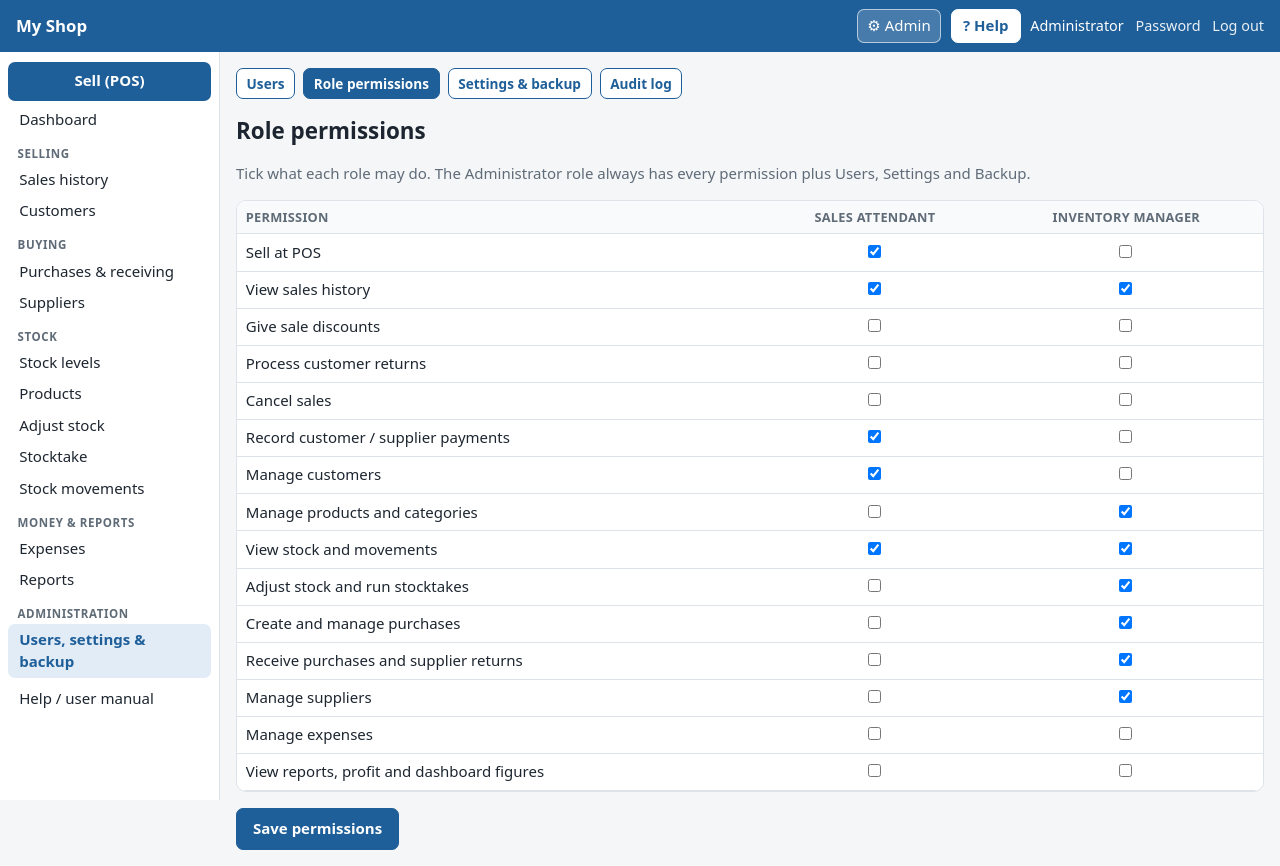
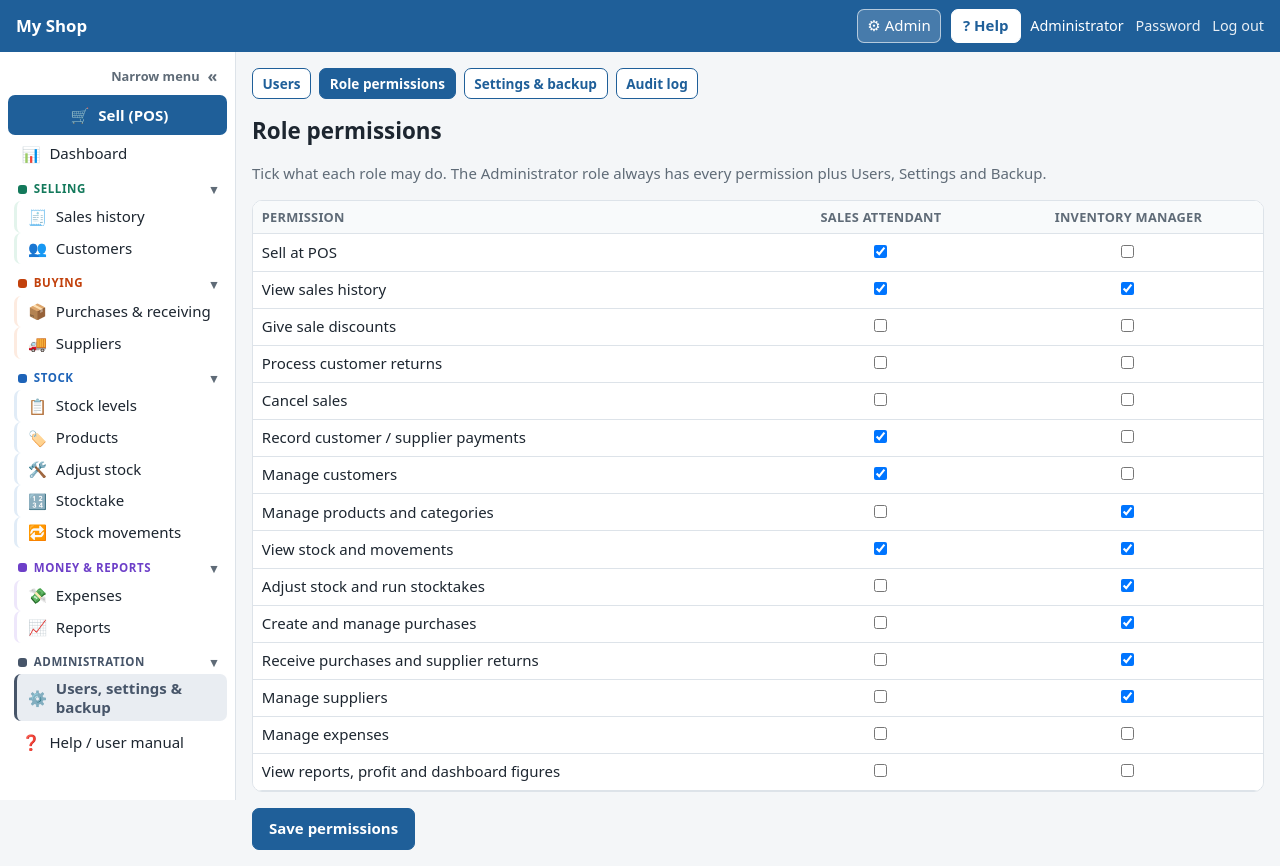
Before and after one commit to AGSoftwareplc/AG_Inventory, a Flask app: page /admin/roles in a window 1280 px wide. Run offline with Flask 3, Linux system fonts and the light colour scheme; the visitor is signed in with stand-in values (Sample User, id 1); data comes from the database, SQL or seed files in the repository; data that the repository does not hold is empty.

Commit message:
Side menu: a colour per group, groups fold open/shut, narrow icon-only mode (remembered)
Co-Authored-By: Claude Opus 5.5 <noreply@anthropic.com>
Claude-Session: https://claude.ai/code/session_01Ek6kpJQuwSLBn5v61bcWqG

```diff
--- a/static/style.css
+++ b/static/style.css
@@ -25,18 +25,45 @@ h2 { font-size: 1.1rem; margin: 1.2rem 0 .6rem; }
 .helpbtn { background: #fff; color: var(--brand); border-color: #fff; padding: .3rem .7rem; }
 .helpbtn:hover { background: #e8f0f8; }
 .burger { display: none; color: #fff; font-size: 1.5rem; cursor: pointer; padding: 0 .3rem; }
-body.app { display: grid; grid-template-columns: 220px minmax(0, 1fr); grid-template-rows: 52px 1fr; min-height: 100vh; }
+body.app { display: grid; grid-template-columns: 236px minmax(0, 1fr); grid-template-rows: 52px 1fr; min-height: 100vh; }
 body.app .top { grid-column: 1 / -1; }
 .side { background: #fff; border-right: 1px solid var(--line); padding: .6rem .5rem 2rem; position: sticky; top: 52px;
   height: calc(100vh - 52px); overflow-y: auto; }
-.side .group { margin-bottom: .35rem; }
-.side .gtitle { font-size: .72rem; font-weight: 700; text-transform: uppercase; letter-spacing: .05em; color: var(--muted);
-  padding: .3rem .6rem .1rem; }
-.side a { display: block; padding: .3rem .7rem; border-radius: 7px; color: var(--text); font-size: .94rem; }
-.side a:hover { background: #eef3f8; text-decoration: none; }
-.side a.on { background: #e1ecf7; color: var(--brand); font-weight: 600; }
-.side a.sell { background: var(--brand); color: #fff; font-weight: 700; text-align: center; padding: .55rem; margin-bottom: .2rem; }
+.side .group { margin-bottom: .3rem; --gc: var(--brand); --gbg: #e1ecf7; }
+/* one colour per menu group, so each area is easy to recognise */
+.side .g-selling { --gc: #13795b; --gbg: #e3f4ec; } .side .g-buying { --gc: #c2410c; --gbg: #fdebe0; }
+.side .g-stock { --gc: #1d63b8; --gbg: #e1ecf7; } .side .g-money { --gc: #6d3fc8; --gbg: #eee7fb; }
+.side .g-admin { --gc: #475569; --gbg: #e9edf2; } .side .g-main, .side .g-help { --gc: var(--brand); --gbg: #e1ecf7; }
+.side .gtitle { font-size: .72rem; font-weight: 700; text-transform: uppercase; letter-spacing: .05em; color: var(--gc);
+  padding: .35rem .6rem .15rem; cursor: pointer; list-style: none; display: flex; align-items: center; gap: .45rem;
+  border-radius: 6px; user-select: none; }
+.side .gtitle::-webkit-details-marker { display: none; }
+.side summary.gtitle::before { content: ''; width: 9px; height: 9px; border-radius: 3px; background: var(--gc); flex: none; }
+.side summary.gtitle::after { content: '▾'; margin-left: auto; font-size: .8rem; color: var(--muted); transition: transform .15s; }
+.side details:not([open]) > .gtitle::after { transform: rotate(-90deg); }
+.side .gtitle:hover { background: var(--gbg); }
+.side a { display: flex; align-items: center; gap: .5rem; padding: .3rem .6rem; border-radius: 7px; color: var(--text);
+  font-size: .94rem; border-left: 3px solid transparent; }
+.side details a { border-left-color: var(--gbg); margin-left: .4rem; }
+.side a .ic { width: 1.3rem; text-align: center; flex: none; font-size: .95rem; }
+.side a .lb { min-width: 0; line-height: 1.25; }
+.side a:hover { background: var(--gbg); text-decoration: none; }
+.side a.on { background: var(--gbg); color: var(--gc); font-weight: 600; border-left-color: var(--gc); }
+.side a.sell { background: var(--brand); color: #fff; font-weight: 700; justify-content: center; padding: .55rem; margin-bottom: .2rem; }
 .side a.sell:hover, .side a.sell.on { background: var(--brand-dark); color: #fff; }
+.minibtn { display: flex; align-items: center; gap: .5rem; width: 100%; background: none; border: none; color: var(--muted);
+  font-size: .8rem; padding: .2rem .6rem .45rem; cursor: pointer; justify-content: flex-end; }
+.minibtn:hover { background: none; color: var(--brand); }
+.minibtn .ic { order: 2; font-size: 1rem; }
+/* narrow menu: icons only (hover shows the name) */
+body.app.mini { grid-template-columns: 64px minmax(0, 1fr); }
+.mini .side { padding: .5rem .35rem 2rem; overflow-x: hidden; }
+.mini .side .lb, .mini .side .gtitle { display: none; }
+.mini .side .minibtn { justify-content: center; padding: .2rem 0 .5rem; } .mini .minibtn .ic { transform: rotate(180deg); }
+.mini .side a { justify-content: center; padding: .45rem 0; margin-left: 0; border-left: none; }
+.mini .side a.sell { padding: .55rem 0; }
+.mini .side details.group { border-top: 3px solid var(--gc); padding-top: .25rem; border-radius: 2px; }
+.mini .side a .ic { font-size: 1.15rem; width: auto; }
 .scrim { display: none; }
 .side .mobile-user { display: none; border-top: 1px solid var(--line); padding-top: .4rem; }
 .content { min-width: 0; }
@@ -204,4 +231,10 @@ tr.low td { background: #fff8e6; }
   .helpnav { width: 140px; }
   .helptext { padding: .3rem .8rem 1rem; }
 }
-@media (max-width: 900px) { .side .mobile-user { display: block; } }
+@media (max-width: 900px) {
+  .side .mobile-user { display: block; }
+  .minibtn { display: none; }
+  body.app.mini { grid-template-columns: minmax(0, 1fr); }
+  .mini .side .lb, .mini .side .gtitle { display: revert; } .mini .side .gtitle { display: flex; }
+  .mini .side a { justify-content: flex-start; padding: .3rem .6rem; }
+}
--- a/templates/_help.html
+++ b/templates/_help.html
@@ -13,7 +13,7 @@
   <li><b>Add products:</b> use <b>Products → New product</b>. For goods already on the shelf, enter the <i>Opening stock</i> and <i>Purchase cost</i>.</li>
   <li><b>Start working:</b> sell with <b>Sell (POS)</b>, and buy with <b>Purchases &amp; receiving</b>.</li>
 </ol>
-<p><b>The menu on the left</b> is in the order of daily work. It shows only what your role is allowed to do. On a phone, tap ☰ to open it.</p>
+<p><b>The menu on the left</b> is in the order of daily work. It shows only what your role is allowed to do. On a phone, tap ☰ to open it. Each area has its own colour: <b style="color:#13795b">Selling</b> green, <b style="color:#c2410c">Buying</b> orange, <b style="color:#1d63b8">Stock</b> blue, <b style="color:#6d3fc8">Money &amp; reports</b> purple and <b style="color:#475569">Administration</b> grey. Click a group title to fold it open or shut. Click <b>Narrow menu «</b> at the top to show icons only (point at an icon to see its name), and <b>»</b> to widen it again. The menu remembers your choice.</p>
 <p><b>Help:</b> click <b>? Help</b> or press <b>F1</b> on any page to read about that page.</p>
 </section>
 
--- a/templates/base.html
+++ b/templates/base.html
@@ -9,35 +9,37 @@
 {% set ep = request.endpoint or '' %}
 <body class="{{ 'app' if g.user else '' }}">
 {% if g.user %}
-{# Side menu in the order of daily work: sell, buy, keep stock, money, administration #}
+{# Side menu in the order of daily work: sell, buy, keep stock, money, administration.
+   Each group has its own colour (see .g-* in style.css) and folds open/shut; the whole menu can shrink to icons. #}
 {% set menu = [
-  ('', [
-    ('sales.pos', 'Sell (POS)', can('pos'), ep == 'sales.pos', 'sell'),
-    ('dash.index', 'Dashboard', true, ep.startswith('dash.'), ''),
+  ('', 'main', [
+    ('sales.pos', 'Sell (POS)', can('pos'), ep == 'sales.pos', 'sell', '🛒'),
+    ('dash.index', 'Dashboard', true, ep.startswith('dash.'), '', '📊'),
   ]),
-  ('Selling', [
-    ('sales.index', 'Sales history', can('sales_view'), ep.startswith('sales.') and ep != 'sales.pos', ''),
-    ('contacts.customers', 'Customers', can('customers') or can('sales_view'), 'customer' in ep, ''),
+  ('Selling', 'selling', [
+    ('sales.index', 'Sales history', can('sales_view'), ep.startswith('sales.') and ep != 'sales.pos', '', '🧾'),
+    ('contacts.customers', 'Customers', can('customers') or can('sales_view'), 'customer' in ep, '', '👥'),
   ]),
-  ('Buying', [
-    ('purchases.index', 'Purchases & receiving', can('purchases') or can('receive'), ep.startswith('purchases.'), ''),
-    ('contacts.suppliers', 'Suppliers', can('suppliers') or can('purchases'), 'supplier' in ep, ''),
+  ('Buying', 'buying', [
+    ('purchases.index', 'Purchases & receiving', can('purchases') or can('receive'), ep.startswith('purchases.'), '', '📦'),
+    ('contacts.suppliers', 'Suppliers', can('suppliers') or can('purchases'), 'supplier' in ep, '', '🚚'),
   ]),
-  ('Stock', [
-    ('inventory.index', 'Stock levels', can('inventory'), ep == 'inventory.index', ''),
-    ('products.index', 'Products', can('products') or can('inventory'), ep.startswith('products.'), ''),
-    ('inventory.adjust', 'Adjust stock', can('adjust'), ep == 'inventory.adjust', ''),
-    ('inventory.stocktakes', 'Stocktake', can('adjust'), ep.startswith('inventory.stocktake'), ''),
-    ('inventory.movements', 'Stock movements', can('inventory'), ep == 'inventory.movements', ''),
+  ('Stock', 'stock', [
+    ('inventory.index', 'Stock levels', can('inventory'), ep == 'inventory.index', '', '📋'),
+    ('products.index', 'Products', can('products') or can('inventory'), ep.startswith('products.'), '', '🏷️'),
+    ('inventory.adjust', 'Adjust stock', can('adjust'), ep == 'inventory.adjust', '', '🛠️'),
+    ('inventory.stocktakes', 'Stocktake', can('adjust'), ep.startswith('inventory.stocktake'), '', '🔢'),
+    ('inventory.movements', 'Stock movements', can('inventory'), ep == 'inventory.movements', '', '🔁'),
   ]),
-  ('Money & reports', [
-    ('expenses.index', 'Expenses', can('expenses'), ep.startswith('expenses.'), ''),
-    ('reports.index', 'Reports', can('reports'), ep.startswith('reports.'), ''),
+  ('Money & reports', 'money', [
+    ('expenses.index', 'Expenses', can('expenses'), ep.startswith('expenses.'), '', '💸'),
+    ('reports.index', 'Reports', can('reports'), ep.startswith('reports.'), '', '📈'),
   ]),
-  ('Administration', [
-    ('admin.users', 'Users, settings & backup', g.user.role == 'Administrator', ep.startswith('admin.'), ''),
+  ('Administration', 'admin', [
+    ('admin.users', 'Users, settings & backup', g.user.role == 'Administrator', ep.startswith('admin.'), '', '⚙️'),
   ]),
 ] %}
+<script>try { if (localStorage.getItem('navMini') === '1') document.body.classList.add('mini'); } catch (e) {}</script>
 <header class="top">
   <label for="navtoggle" class="burger" aria-label="Menu">☰</label>
   <a class="shop" href="{{ url_for('dash.index') }}">{{ setting('shop_name') }}</a>
@@ -48,14 +50,41 @@
 </header>
 <input type="checkbox" id="navtoggle" hidden>
 <aside class="side">
-  {% for title, items in menu %}{% set shown = items|selectattr('2')|list %}{% if shown %}
-  <div class="group">{% if title %}<div class="gtitle">{{ title }}</div>{% endif %}
-    {% for endpoint, label, allowed, active, cls in shown %}<a href="{{ url_for(endpoint) }}" class="{{ cls }} {{ 'on' if active }}">{{ label }}</a>{% endfor %}
-  </div>{% endif %}{% endfor %}
-  <div class="group"><a href="#" onclick="openHelp();return false">Help / user manual</a></div>
+  <button type="button" class="minibtn" onclick="toggleMini()" title="Make the menu narrow / wide"><span class="ic">«</span><span class="lb">Narrow menu</span></button>
+  {% for title, key, items in menu %}{% set shown = items|selectattr('2')|list %}{% if shown %}
+  {% if title %}<details class="group g-{{ key }}" data-key="{{ key }}" open{{ ' data-active=1' if shown|selectattr('3')|list }}>
+    <summary class="gtitle">{{ title }}</summary>{% else %}<div class="group g-{{ key }}">{% endif %}
+    {% for endpoint, label, allowed, active, cls, icon in shown %}<a href="{{ url_for(endpoint) }}" class="{{ cls }} {{ 'on' if active }}" title="{{ label }}"><span class="ic">{{ icon }}</span><span class="lb">{{ label }}</span></a>{% endfor %}
+  {% if title %}</details>{% else %}</div>{% endif %}{% endif %}{% endfor %}
+  <div class="group g-help"><a href="#" onclick="openHelp();return false" title="Help / user manual"><span class="ic">❓</span><span class="lb">Help / user manual</span></a></div>
   <div class="group mobile-user"><div class="gtitle">{{ g.user.full_name }}</div>
     <a href="{{ url_for('auth.password') }}">Change password</a><a href="{{ url_for('auth.logout') }}">Log out</a></div>
 </aside>
+<script>
+// menu groups remember whether they are open; the current page's group is always open.
+// In the narrow (icons only) menu every group is shown.
+function navGroups() { return document.querySelectorAll('.side details.group'); }
+function applyShut() {
+  var shut = [];
+  try { shut = JSON.parse(localStorage.getItem('navShut') || '[]'); } catch (e) {}
+  var mini = document.body.classList.contains('mini');
+  navGroups().forEach(function (d) { d.open = mini || d.dataset.active || shut.indexOf(d.dataset.key) < 0; });
+}
+navGroups().forEach(function (d) {
+  d.addEventListener('toggle', function () {
+    if (document.body.classList.contains('mini')) return;
+    var list = [];
+    navGroups().forEach(function (x) { if (!x.open) list.push(x.dataset.key); });
+    try { localStorage.setItem('navShut', JSON.stringify(list)); } catch (e) {}
+  });
+});
+function toggleMini() {
+  var on = document.body.classList.toggle('mini');
+  try { localStorage.setItem('navMini', on ? '1' : '0'); } catch (e) {}
+  setTimeout(applyShut, 0);  // after any pending toggle events
+}
+applyShut();
+</script>
 <label for="navtoggle" class="scrim"></label>
 {% endif %}
 <div class="content">
```
Also changed, not shown: tests/test_app.py (+3 -0 lines).
